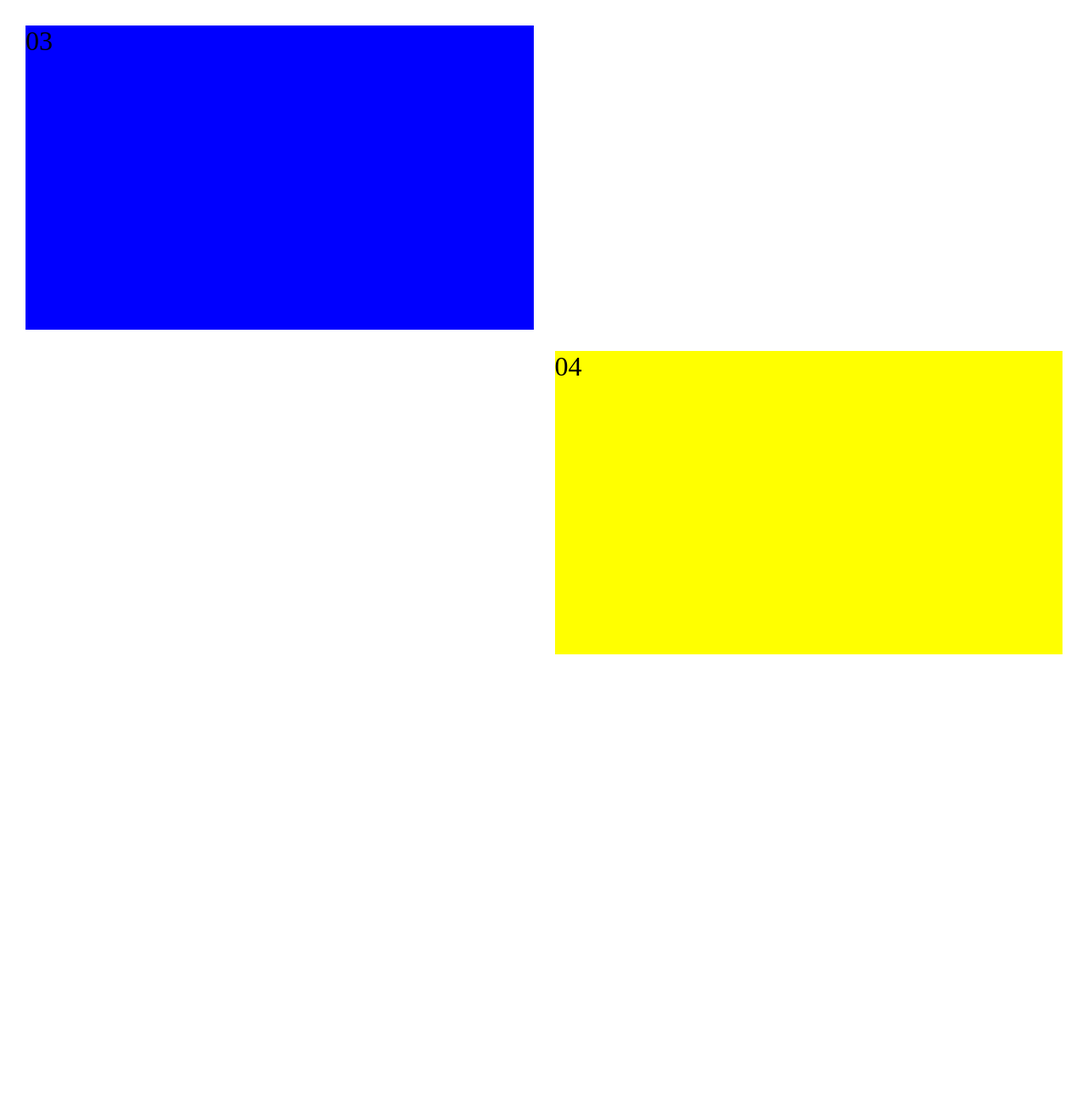
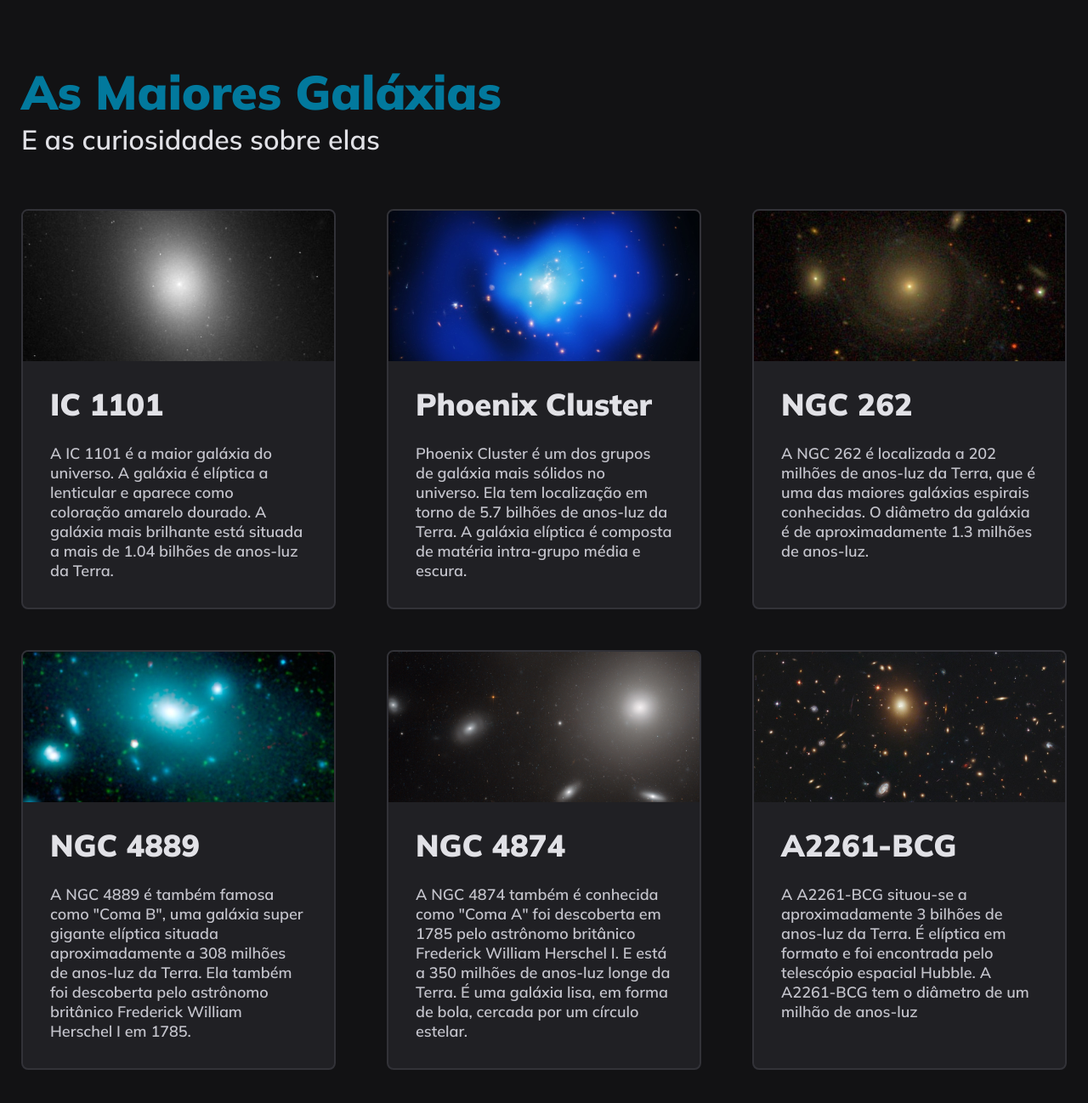
Before and after one commit to dnyrivera/Rocketseat, a plain HTML site: page 03-Explorer/Stage03/05-Project05/index.html in a window 1280 px wide. Shown: the whole page at 85% size. Before the commit the page ends 800 px from the top, so only its background shows below. Drawn offline with Linux system fonts and the light colour scheme.

Commit message:
feat(CSS):Create Grids CSS

```diff
--- /dev/null
+++ b/03-Explorer/Stage03/05-Project05/Classes/style.css
@@ -0,0 +1,105 @@
+* {
+	margin: 0;
+	padding: 0;
+	box-sizing: border-box;
+}
+
+#app {
+	display: grid;
+	font-size: 2rem;
+	/* grid-template-columns: repeat(3, 1fr);
+	grid-template-rows: repeat(3, 1fr); */
+
+	/* PRIMEIRO LAYOUT */
+	/* grid-template-areas:
+		"header header header"
+		"main main aside"
+		"footer footer footer"; */
+
+	/* SEGUNDO LAYOUT */
+	/* grid-template-areas:
+		"header main main"
+		"header main main"
+		"header aside footer"; */
+
+	/* SHORTHAND TEMPLATE */
+	grid-template:
+		"header main main" 80px
+		"header main main" 40px
+		"header aside footer" 50px / 80px 1fr 2fr;
+
+	/* Espaços entre os grid-template-areas */
+	/* column-gap: 35px;
+	row-gap: 25px; */
+	gap: 25px;
+	padding: 30px;
+	box-sizing: border-box;
+
+	height: 100vh;
+}
+
+/* PRIMEIRO LAYOUT - grid-columns */
+
+/* #app header {
+	background-color: red;
+	grid-column: 1 / 4;
+}
+
+#app main {
+	background-color: green;
+	grid-column: 1 / 3;
+}
+
+#app aside {
+	background-color: blue;
+}
+
+/* #app footer {
+	background-color: yellow;
+	grid-column: 1 / 4;
+} */
+
+/* SEGUNDO LAYOUT - grid-rows*/
+
+/* #app header {
+	background-color: red;
+	grid-row: 1 / 4;
+}
+
+#app main {
+	background-color: green;
+	grid-column: 2 / 4;
+	grid-row: 1 / 3;
+}
+
+#app aside {
+	background-color: blue;
+}
+
+#app footer {
+	background-color: yellow;
+}  */
+
+/* TERCEIRO LAYOUT - grid-areas */
+#app header {
+	background-color: red;
+	/* grid-area: A; */
+	grid-area: header;
+}
+
+#app main {
+	background-color: green;
+	grid-area: main;
+}
+
+#app aside {
+	background-color: blue;
+	/* grid-area: aside; */
+}
+
+#app footer {
+	background-color: yellow;
+	grid-area: footer;
+}
+
+/* Teste para saber se tudo esta funcionando */
--- /dev/null
+++ b/03-Explorer/Stage03/05-Project05/Classes/style2.css
@@ -0,0 +1,46 @@
+* {
+	margin: 0;
+	padding: 0;
+	box-sizing: border-box;
+}
+
+.grid {
+	display: grid;
+	grid-template-columns: repeat(3, 1fr);
+	/* grid-template-rows: repeat(3, 100px); */
+	gap: 10px;
+
+	height: 100vh;
+	width: 100vw;
+	background-color: black;
+
+	/* Alinhamento eixo Y (cima e baixo) */
+	/*
+    align-content: space-evenly;
+    align-items: center;
+    */
+
+	/* Alinhamento eixo X (esquerda e direita) */
+	/*
+    justify-content: space-evenly;
+    justify-items: center;
+    */
+
+	/* Junção dos Align e Justify */
+	/*
+    place-content: space-evenly;
+	place-items: center;
+    */
+}
+
+.grid > div {
+	background-color: cornflowerblue;
+}
+
+.grid div:nth-child(2) {
+	/*
+    align-self: end;
+    justify-self: center;
+*/
+	place-self: center;
+}
--- /dev/null
+++ b/03-Explorer/Stage03/05-Project05/Classes/style3.css
@@ -0,0 +1,22 @@
+* {
+	margin: 0;
+	padding: 0;
+	box-sizing: border-box;
+}
+
+ul {
+	display: grid;
+	list-style: none;
+
+	/* grid-auto-flow: row; */
+	grid-auto-flow: column;
+	grid-auto-rows: max-content;
+	gap: 75px;
+    text-align:  center;
+    background-color: yellow;
+	/* height: 100vh; */
+}
+
+li {
+	border: 1px solid black;
+}
--- a/03-Explorer/Stage03/05-Project05/index.html
+++ b/03-Explorer/Stage03/05-Project05/index.html
@@ -3,15 +3,76 @@
 	<head>
 		<meta charset="UTF-8" />
 		<meta name="viewport" content="width=device-width, initial-scale=1.0" />
-		<title>Display Grid</title>
+		<title>Galaxies</title>
 		<link rel="stylesheet" href="style.css" />
+		<link rel="preconnect" href="https://fonts.googleapis.com" />
+		<link rel="preconnect" href="https://fonts.gstatic.com" crossorigin />
+		<link
+			href="https://fonts.googleapis.com/css2?family=Mulish:wght@400;600;900&display=swap"
+			rel="stylesheet" />
 	</head>
 	<body>
-		<div id="app">
-			<header>01</header>
-			<main>02</main>
-			<aside>03</aside>
-			<footer>04</footer>
-		</div>
+		<header>
+			<h1>As Maiores Galáxias</h1>
+			<p>E as curiosidades sobre elas</p>
+		</header>
+		<main>
+			<div class="card">
+				<img src="./assets/ic1101.png" alt="Galaxy IC 1101" />
+				<h2>IC 1101</h2>
+				<p>
+					A IC 1101 é a maior galáxia do universo. A galáxia é elíptica a
+					lenticular e aparece como coloração amarelo dourado. A galáxia mais
+					brilhante está situada a mais de 1.04 bilhões de anos-luz da Terra.
+				</p>
+			</div>
+			<div class="card">
+				<img src="./assets/phoenixcluster.png" alt="Galaxy Phoenix Cluster" />
+				<h2>Phoenix Cluster</h2>
+				<p>
+					Phoenix Cluster é um dos grupos de galáxia mais sólidos no universo.
+					Ela tem localização em torno de 5.7 bilhões de anos-luz da Terra. A
+					galáxia elíptica é composta de matéria intra-grupo média e escura.
+				</p>
+			</div>
+			<div class="card">
+				<img src="./assets/ngc262.png" alt="Galaxy NGC 262" />
+				<h2>NGC 262</h2>
+				<p>
+					A NGC 262 é localizada a 202 milhões de anos-luz da Terra, que é uma
+					das maiores galáxias espirais conhecidas. O diâmetro da galáxia é de
+					aproximadamente 1.3 milhões de anos-luz.
+				</p>
+			</div>
+			<div class="card">
+				<img src="./assets/ngc4889.png" alt="Galaxy NGC 4889" />
+				<h2>NGC 4889</h2>
+				<p>
+					A NGC 4889 é também famosa como "Coma B", uma galáxia super gigante
+					elíptica situada aproximadamente a 308 milhões de anos-luz da Terra.
+					Ela também foi descoberta pelo astrônomo britânico Frederick William
+					Herschel I em 1785.
+				</p>
+			</div>
+			<div class="card">
+				<img src="./assets/ngc4874.png" alt="Galaxy NGC 4874" />
+				<h2>NGC 4874</h2>
+				<p>
+					A NGC 4874 também é conhecida como "Coma A" foi descoberta em 1785
+					pelo astrônomo britânico Frederick William Herschel I. E está a 350
+					milhões de anos-luz longe da Terra. É uma galáxia lisa, em forma de
+					bola, cercada por um círculo estelar.
+				</p>
+			</div>
+			<div class="card">
+				<img src="./assets/a2261.png" alt="Galaxy A2261-BCG" />
+				<h2>A2261-BCG</h2>
+				<p>
+					A A2261-BCG situou-se a aproximadamente 3 bilhões de anos-luz da
+					Terra. É elíptica em formato e foi encontrada pelo telescópio espacial
+					Hubble. A A2261-BCG tem o diâmetro de um milhão de anos-luz
+				</p>
+			</div>
+		</main>
 	</body>
 </html>
--- a/03-Explorer/Stage03/05-Project05/style.css
+++ b/03-Explorer/Stage03/05-Project05/style.css
@@ -4,102 +4,61 @@
 	box-sizing: border-box;
 }
 
-#app {
-	display: grid;
-	font-size: 2rem;
-	/* grid-template-columns: repeat(3, 1fr);
-	grid-template-rows: repeat(3, 1fr); */
-
-	/* PRIMEIRO LAYOUT */
-	/* grid-template-areas:
-		"header header header"
-		"main main aside"
-		"footer footer footer"; */
-
-	/* SEGUNDO LAYOUT */
-	/* grid-template-areas:
-		"header main main"
-		"header main main"
-		"header aside footer"; */
-
-	/* SHORTHAND TEMPLATE */
-	/* grid-template:
-		"header main main" 80px
-		"header main main" 40px
-		"header aside footer" 50px / 80px 1fr 2fr; */
-
-	/* Espaços entre os grid-template-areas */
-	/* column-gap: 35px;
-	row-gap: 25px; */
-	gap: 25px;
-	padding: 30px;
-	box-sizing: border-box;
-
-	height: 100vh;
+:root {
+	font-family: "Mulish", sans-serif;
 }
 
-/* PRIMEIRO LAYOUT - grid-columns */
+body {
+	background-color: #121214;
+	display: grid;
+	justify-content: center;
 
-/* #app header {
-	background-color: red;
-	grid-column: 1 / 4;
+	padding: 72px 104px;
 }
 
-#app main {
-	background-color: green;
-	grid-column: 1 / 3;
+header h1 {
+	color: #02799d;
+	font-size: 56px;
+	font-weight: 900;
+	line-height: 72px;
 }
 
-#app aside {
-	background-color: blue;
+header p {
+	color: #e1e1e6;
+	font-size: 32px;
+	font-weight: 600;
+	line-height: 40px;
 }
 
-/* #app footer {
-	background-color: yellow;
-	grid-column: 1 / 4;
-} */
+main {
+	display: grid;
+	grid-template-columns: repeat(3, 370px);
+	/* row-gap: 48px ;
+    column-gap: 60px ; */
+	gap: 48px 60px;
 
-/* SEGUNDO LAYOUT - grid-rows*/
-
-/* #app header {
-	background-color: red;
-	grid-row: 1 / 4;
+	margin-top: 62px;
 }
 
-#app main {
-	background-color: green;
-	grid-column: 2 / 4;
-	grid-row: 1 / 3;
+.card {
+	background-color: #202024;
+	border: 2px solid #323238;
+	border-radius: 8px;
+	overflow: hidden;
 }
 
-#app aside {
-	background-color: blue;
+.card h2 {
+	color: #e1e1e6;
+	font-size: 36px;
+	font-weight: 900;
+
+	padding: 24px 32px 0;
 }
 
-#app footer {
-	background-color: yellow;
-}  */
+.card p {
+	color: #c4c4cc;
+	font-size: 18px;
+	font-weight: 600;
 
-/* TERCEIRO LAYOUT - grid-areas */
-#app header {
-	background-color: red;
-	/* grid-area: A; */
-	grid-area: header;
+	padding: 24px 32px 32px;
 }
-
-#app main {
-	background-color: green;
-	grid-area: main;
-}
-
-#app aside {
-	background-color: blue;
-	/* grid-area: aside; */
-}
-
-#app footer {
-	background-color: yellow;
-	grid-area: footer;
-}
-
-/* Teste para saber se tudo esta funcionando */
```
Also changed, not shown: 03-Explorer/Stage03/05-Project05/Classes/index.html (added, +17 -0 lines), 03-Explorer/Stage03/05-Project05/Classes/index2.html (added, +22 -0 lines), 03-Explorer/Stage03/05-Project05/Classes/index3.html (added, +18 -0 lines), 03-Explorer/Stage03/05-Project05/assets/a2261.png (added), 03-Explorer/Stage03/05-Project05/assets/ic1101.png (added), 03-Explorer/Stage03/05-Project05/assets/ngc262.png (added), 03-Explorer/Stage03/05-Project05/assets/ngc4874.png (added), 03-Explorer/Stage03/05-Project05/assets/ngc4889.png (added), 03-Explorer/Stage03/05-Project05/assets/phoenixcluster.png (added).
